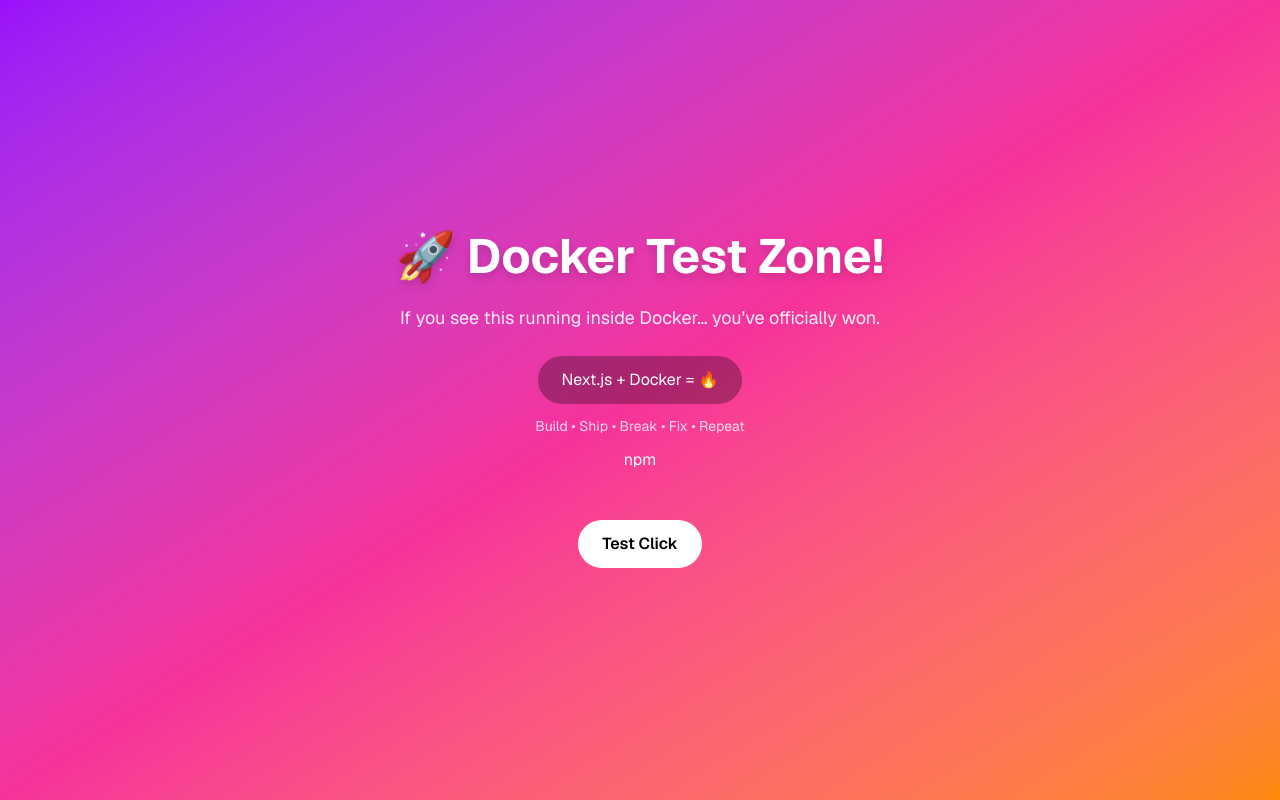
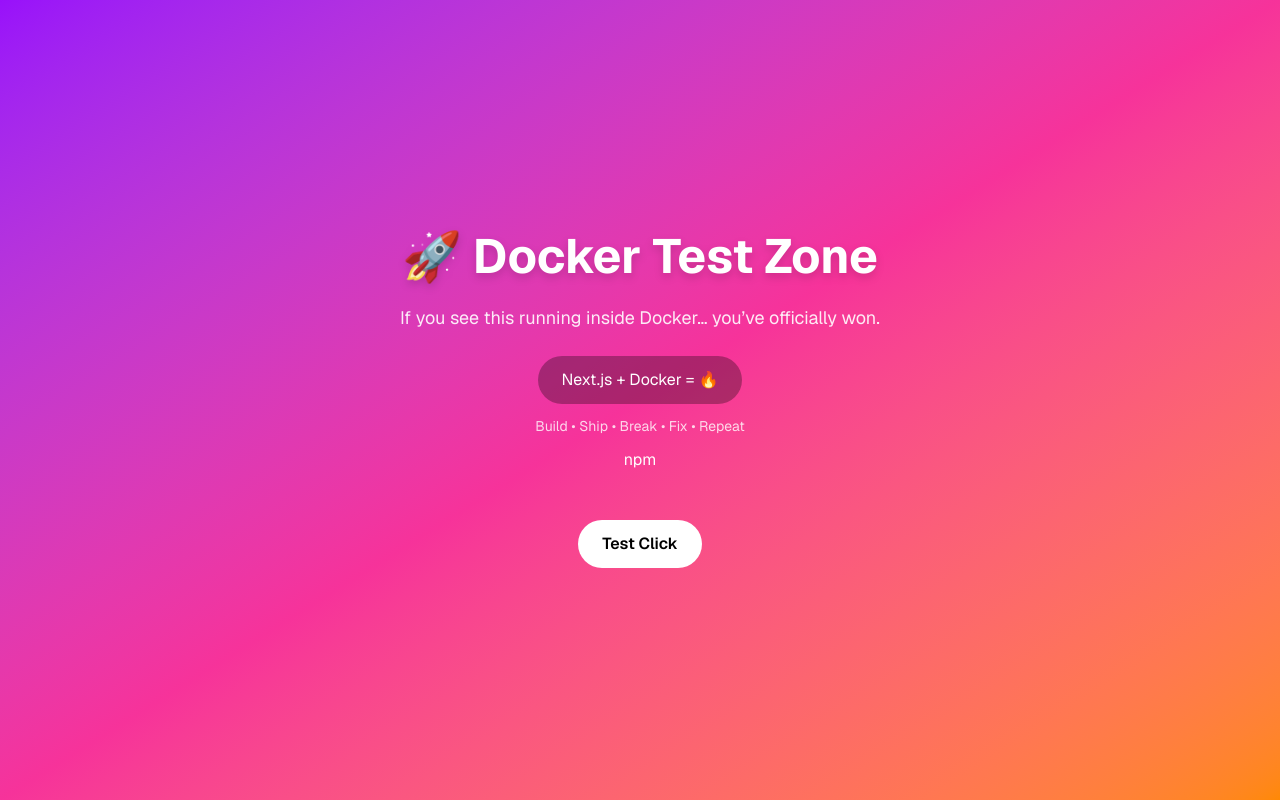
Before and after one commit to Xeinnex/DockerTest, a Next.js app: page / in a window 1280 px wide. Built offline with nearby package versions, Linux system fonts and the light colour scheme.

Commit message:
docker build 3

```diff
--- a/app/page.tsx
+++ b/app/page.tsx
@@ -2,10 +2,10 @@
 
 export default function Home() {
   return (
-    <div className="flex min-h-screen items-center justify-center bg-gradient-to-br from-purple-600 via-pink-500 to-orange-400 text-white font-sans">
+    <div className="flex min-h-screen items-center justify-center bg-linear-to-br from-purple-600 via-pink-500 to-orange-400 text-white font-sans">
       <div className="text-center space-y-6 p-8">
         <h1 className="text-5xl font-bold drop-shadow-lg">
-          🚀 Docker Test Zone!
+          🚀 Docker Test Zone
         </h1>
 
         <p className="text-lg opacity-90">
```
